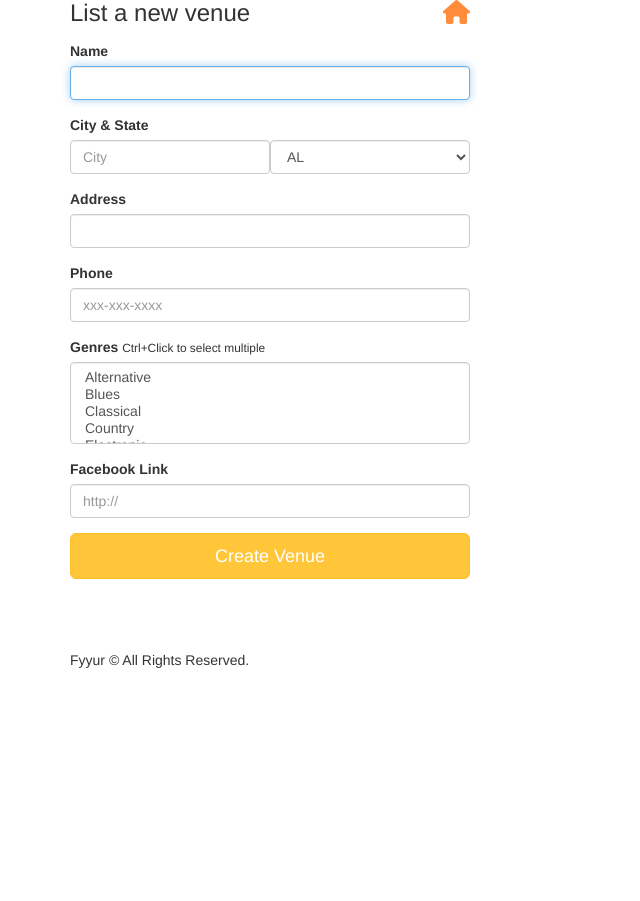
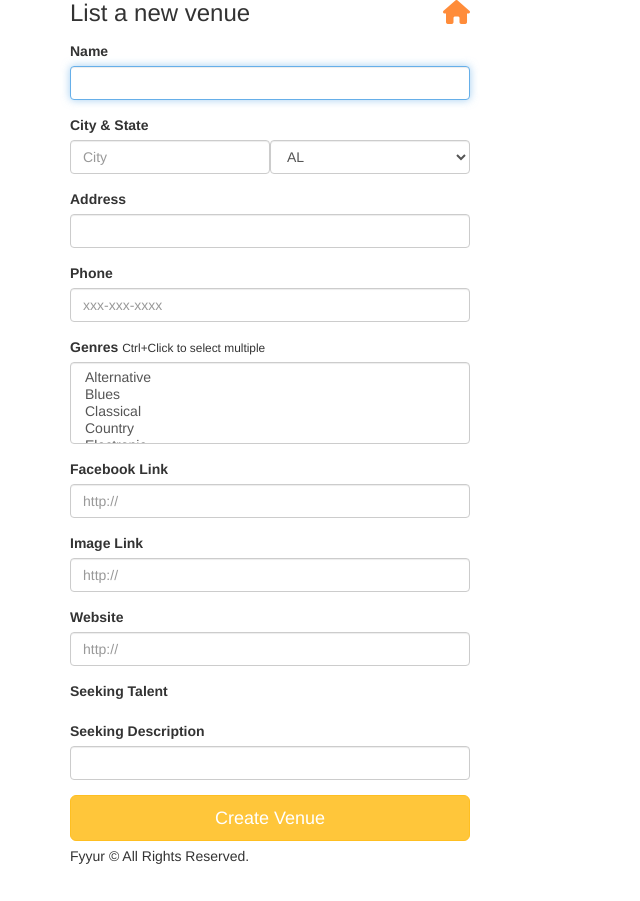
Before and after one commit to linahhamdan/courses, a Flask app: template Udacity - FSND/projects/01_fyyur/starter_code/templates/forms/new_venue.html in a window 1280 px wide. Shown: the part 95-996 px from the top of the page, without its empty margins (0-640 px from the left). Before the commit the page ends 763 px from the top, so only its background shows below. Run offline with Flask 2, Linux system fonts and the light colour scheme; the template is opened without the code that fills it: values that come from a table or form of the project are taken from there, others are empty; parts of the project's set-up code (start-up, migrations or seed data) failed here and were passed over; some libraries are stand-ins or nearby versions.

Commit message:
added missing value in forms Fyyur FSND

```diff
--- a/Udacity - FSND/projects/01_fyyur/starter_code/app.py
+++ b/Udacity - FSND/projects/01_fyyur/starter_code/app.py
@@ -186,7 +186,6 @@ def create_venue_submission():
     phone = request.form['phone']
     genres = request.form.getlist('genres')
     facebook_link = request.form['facebook_link']
-    # venue = Venue(name=name)
     venue = Venue(name=name, city=city, state=state, address=address, phone=phone, genres=genres, facebook_link=facebook_link, image_link=image_link, website=website, seeking_talent=seeking_talent, seeking_description=seeking_description)
     db.session.add(venue)
     db.session.commit()
--- a/Udacity - FSND/projects/01_fyyur/starter_code/templates/forms/new_venue.html
+++ b/Udacity - FSND/projects/01_fyyur/starter_code/templates/forms/new_venue.html
@@ -35,7 +35,23 @@
       <div class="form-group">
           <label for="genres">Facebook Link</label>
           {{ form.facebook_link(class_ = 'form-control', placeholder='http://', autofocus = true) }}
-        </div>
+      </div>
+      <div class="form-group">
+        <label for="genres">Image Link</label>
+        {{ form.image_link(class_ = 'form-control', placeholder='http://', autofocus = true) }}
+      </div>
+      <div class="form-group">
+        <label for="genres">Website</label>
+        {{ form.website(class_ = 'form-control', placeholder='http://', autofocus = true) }}
+      </div>
+      <div class="form-group">
+        <label for="address">Seeking Talent</label>
+        {{ form.seeking_talent(class_ = 'form-control', autofocus = true) }}
+      </div>
+      <div class="form-group">
+        <label for="address">Seeking Description</label>
+        {{ form.seeking_description(class_ = 'form-control', autofocus = true) }}
+      </div>
       <input type="submit" value="Create Venue" class="btn btn-primary btn-lg btn-block">
     </form>
   </div>
```
Also changed, not shown: Udacity - FSND/projects/01_fyyur/starter_code/models.py (+8 -1 lines), Udacity - FSND/projects/01_fyyur/starter_code/templates/forms/new_artist.html (+17 -1 lines).
